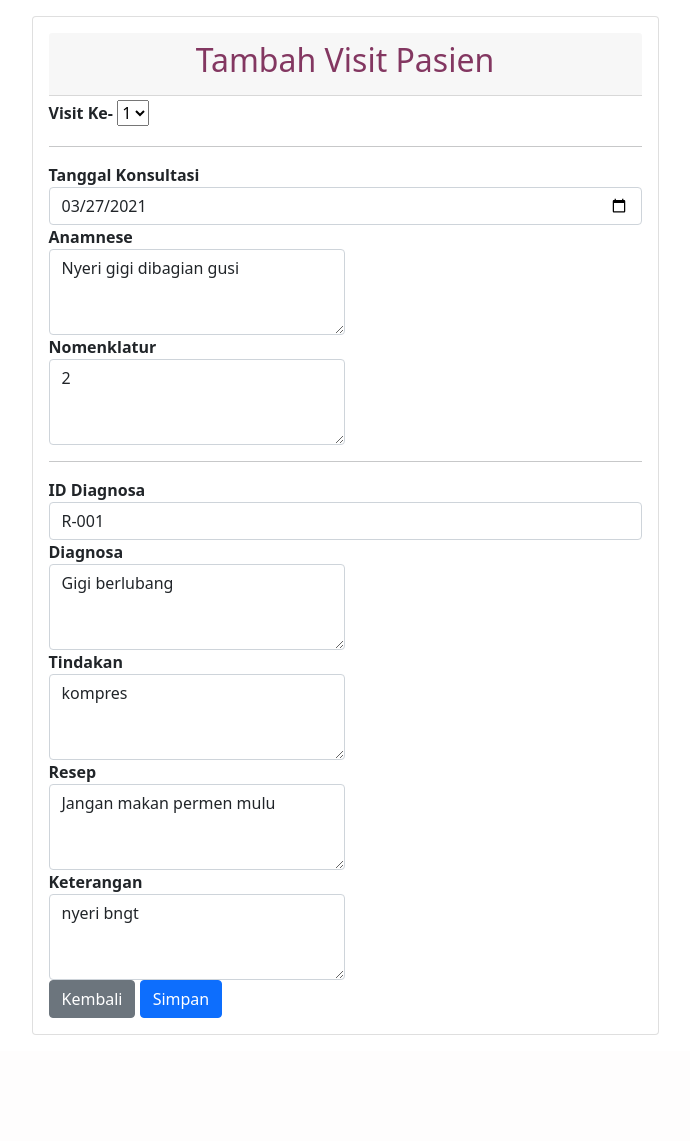
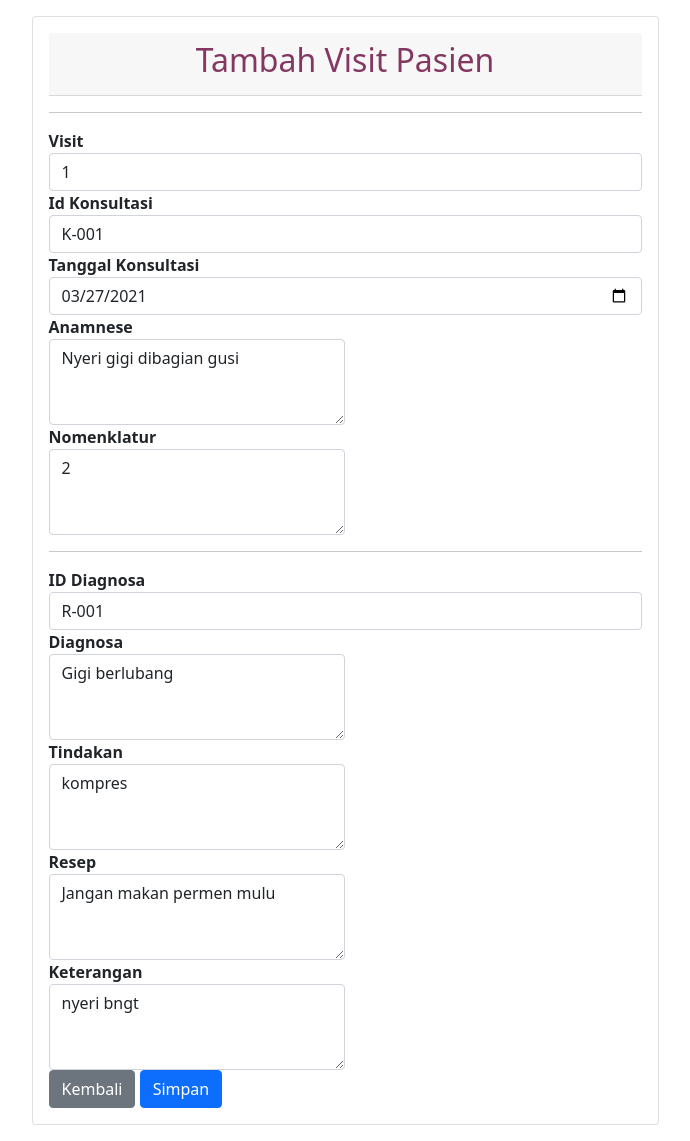
Before and after one commit to aliefardhi/Sistem-Pendataan-Pasien-Chika-Medika, a CodeIgniter app: page /chikamedika/home/visit/1 in a window 1280 px wide. Shown: the part 200-1341 px from the top of the page, without its empty margins (295-985 px from the left). Before the commit the page ends 1235 px from the top, so only its background shows below. Run offline with CodeIgniter, Linux system fonts and the light colour scheme; data comes from the database, SQL or seed files in the repository; some libraries are stand-ins or nearby versions.

Commit message:
update tambah visit

```diff
--- a/application/controllers/Home.php
+++ b/application/controllers/Home.php
@@ -171,4 +171,26 @@ class Home extends CI_Controller{
         $this->load->view('templates/footer');
     }
 
+    public function tambah_visit(){
+        $idKonsultasi = $this->input->post('id_konsultasi');
+        $tglKonsultasi = $this->input->post('tgl_konsultasi');
+        $anamnesePasien = $this->input->post('anamnese');
+        $nomenklaturPasien = $this->input->post('nomenklatur');
+        $tindakanPasien = $this->input->post('tindakan');
+        $resepPasien = $this->input->post('resep');
+        $keteranganPasien = $this->input->post('keterangan');
+
+        $dataKonsultasi = array(
+            'id_konsultasi' => $idKonsultasi,
+            'tanggal' => $tglKonsultasi,
+            'anamnese' => $anamnesePasien,
+            'nomenklatur' => $nomenklaturPasien,
+            'tindakan' => $tindakanPasien,
+            'resep' => $resepPasien,
+            'keterangan' => $keteranganPasien
+        );
+
+        $this->m_login->input_data($dataKonsultasi,'konsultasi');
+    }
+
 }
--- a/application/views/Home/visit.php
+++ b/application/views/Home/visit.php
@@ -23,16 +23,19 @@
                             <h2 class="card-title text-center" style="color: #833761 ;">Tambah Visit Pasien</h2>
                         </div>
 
-                        <form action="" method="POST">
+                        <form action="<?php echo base_url('home/tambah_visit');?>" method="POST">
 
-                            <label class="my-1 mr-2" for="inlineFormCustomSelectPref"><strong>Visit Ke-</strong></label>
-                            <select class="custom-select my-1 mr-sm-2" id="inlineFormCustomSelectPref">
-                                <?php foreach($konsultasi as $kon): ?>
-                                    <option><?= $konsultasi['visit']; ?></option>
-                                <?php endforeach; ?>
-                            </select>
+
 
                             <hr>
+                            <div class="form-group">
+                                <label for="visit"> <strong>Visit</strong></label>
+                                <input type="text" class="form-control" id="visit" name="visit" value="<?= $konsultasi['visit']; ?>">
+                            </div>
+                            <div class="form-group">
+                                <label for="id_konsultasi"> <strong>Id Konsultasi</strong></label>
+                                <input type="text" class="form-control" id="id_konsultasi" name="id_konsultasi" value="<?= $konsultasi['id_konsultasi']; ?>">
+                            </div>
 
                             <div class="form-group">
                                 <label for="tgl_konsultasi"> <strong>Tanggal Konsultasi</strong></label>
```
